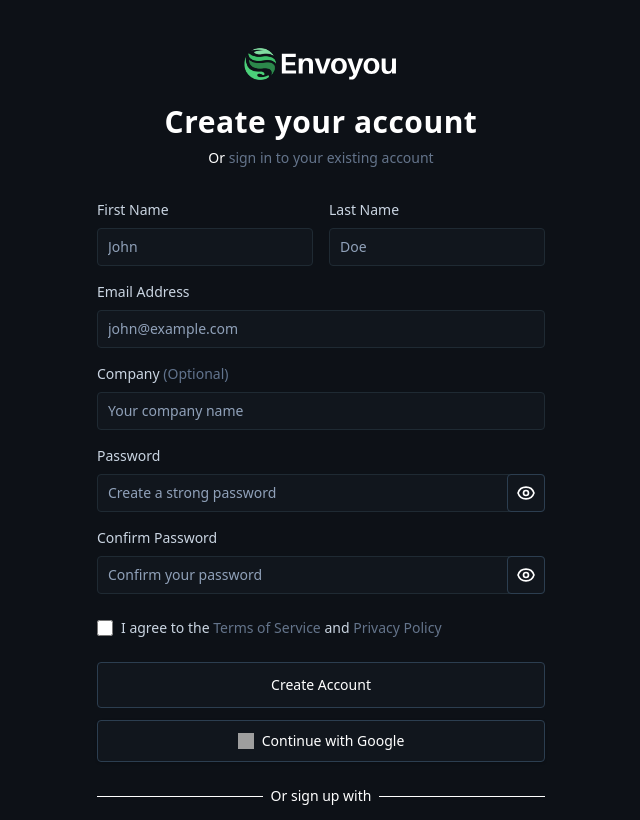
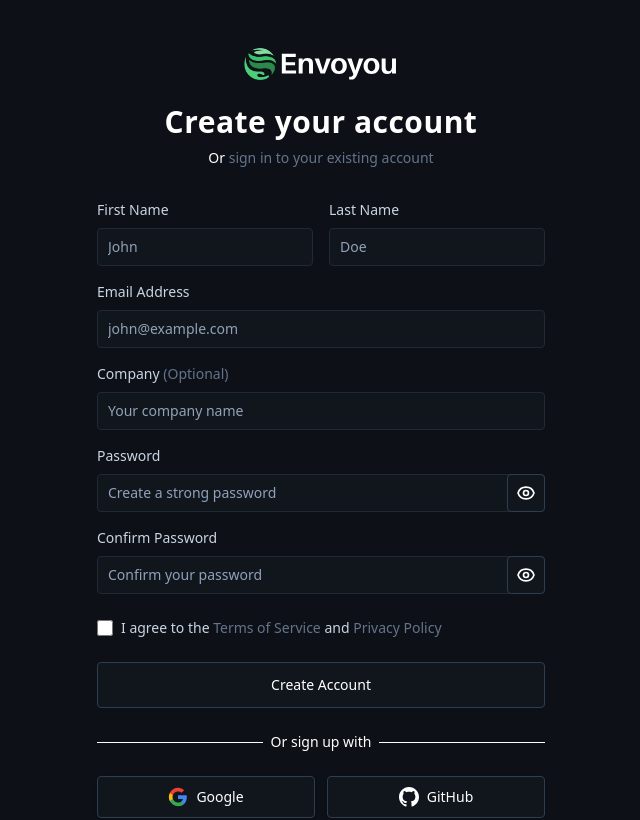
Before and after one commit to hk-dev13/app-envoyou, a React (Vite) app: page /auth/register in a window 1280 px wide. Shown: the top 820 px of the page, without its empty margins (319-959 px from the left). Built offline with nearby package versions, Linux system fonts and the light colour scheme; no server answers; grey boxes are pictures that could not be loaded; a web font is replaced by a local one.

Commit message:
fix: remove Google login button from RegisterPage for streamlined UI

```diff
--- a/src/pages/auth/RegisterPage.jsx
+++ b/src/pages/auth/RegisterPage.jsx
@@ -471,18 +471,6 @@
                 'Create Account'
               )}
             </button>
-            {/* Dedicated Google CTA near register button */}
-            <div className="mt-3">
-              <button
-                type="button"
-                onClick={handleGoogleLogin}
-                disabled={isLoading}
-                className="w-full inline-flex justify-center items-center gap-2 py-2.5 px-4 border border-border rounded-lg shadow-sm bg-white text-sm font-medium text-slate-900 hover:bg-slate-100 transition-colors disabled:opacity-50 disabled:cursor-not-allowed"
-              >
-                <img src="/svg/google.svg" alt="Google" className="w-4 h-4" />
-                Continue with Google
-              </button>
-            </div>
           </div>
 
           {/* Divider */}
```
